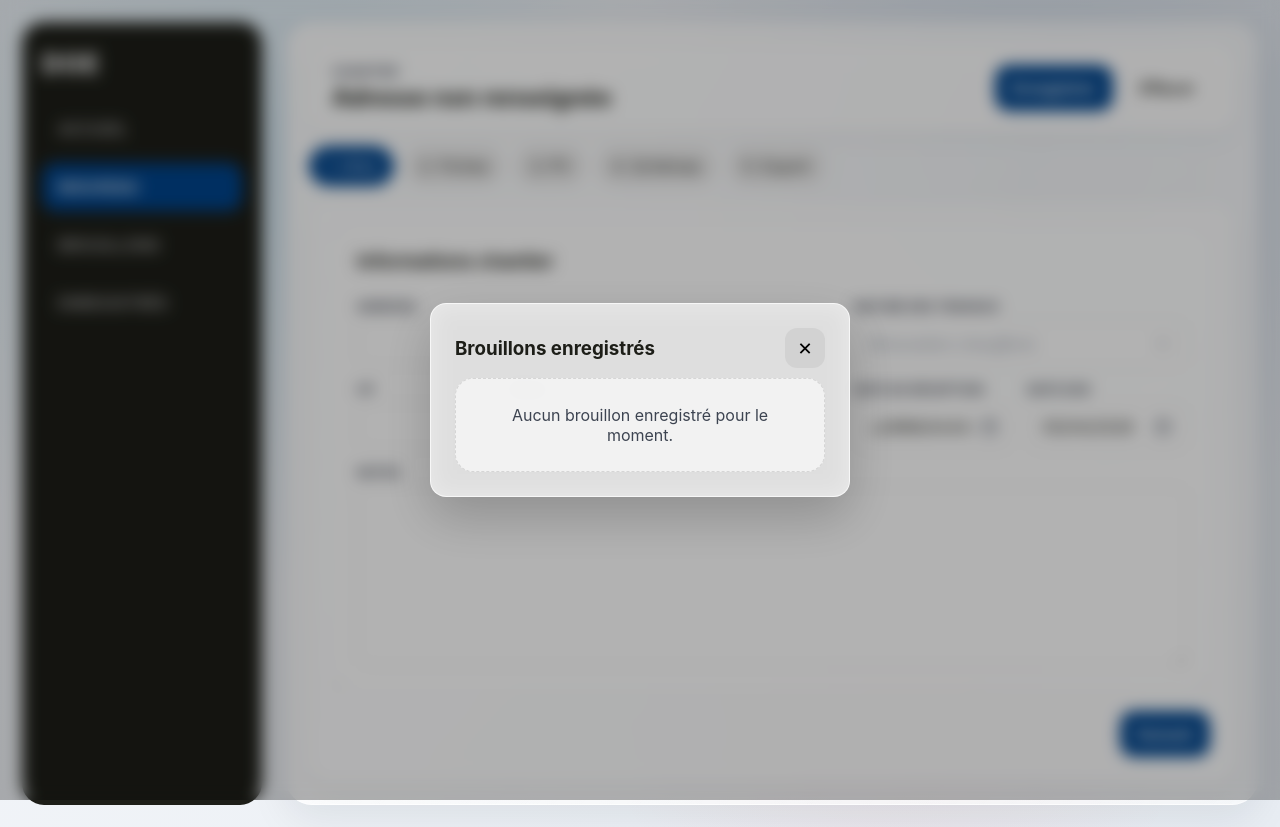
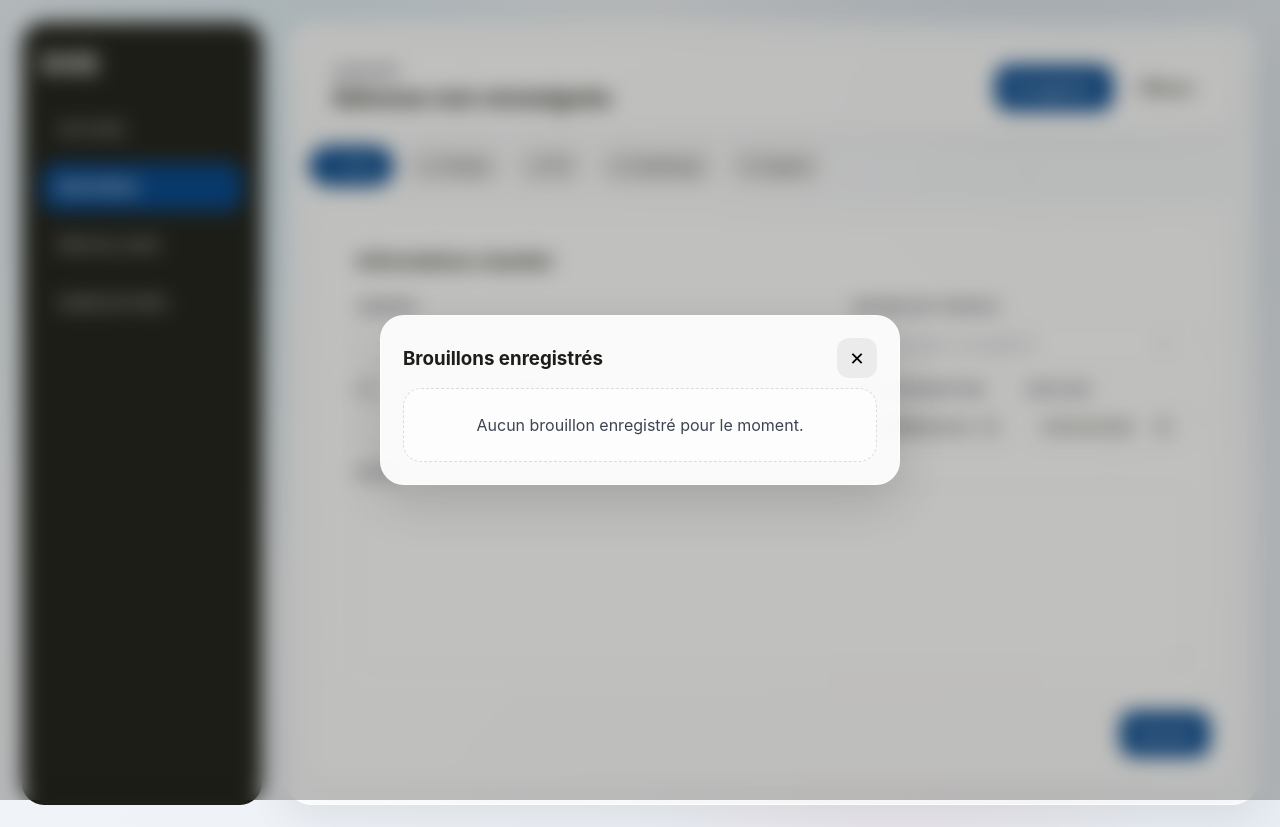
Before and after one commit to marina-hdi/sopo-doe, a website: page v2/index.html in a window 1280 px wide. Both pictures are taken after a click on the button "BROUILLONS". Drawn offline with nearby package versions, Linux system fonts and the light colour scheme.

Commit message:
Update styles.css

```diff
--- a/v2/styles.css
+++ b/v2/styles.css
@@ -1082,12 +1082,14 @@ button {
 }
 
 .modal-card {
-    width: min(760px, 100%);
+    width: min(520px, 100%);
     max-height: 80vh;
     overflow: auto;
+
     border-radius: 24px;
-    background: rgba(255,255,255,0.88);
+    background: rgba(255,255,255,0.92); /* more readable */
     border: 1px solid rgba(255,255,255,0.7);
+
     box-shadow: 0 18px 50px rgba(0,0,0,0.14);
     padding: 22px;
 }
@@ -1182,41 +1184,6 @@ button {
     background: rgba(255,255,255,0.6);
     border: 1px dashed rgba(171,171,171,0.4);
     border-radius: 18px;
-}
-
-/* ===== MODAL ===== */
-
-.modal {
-  position: fixed;
-  inset: 0;
-  z-index: 9999;
-}
-
-.modal.hidden {
-  display: none;
-}
-
-/* backdrop blur */
-.modal-backdrop {
-  position: absolute;
-  inset: 0;
-  backdrop-filter: blur(8px);
-  background: rgba(0,0,0,0.3);
-}
-
-/* card */
-.modal-card {
-  position: relative;
-  width: 420px;
-  max-width: 90%;
-  margin: 10vh auto;
-  padding: 24px;
-
-  background: rgba(255,255,255,0.75);
-  backdrop-filter: blur(12px);
-
-  border-radius: 16px;
-  box-shadow: 0 20px 50px rgba(0,0,0,0.2);
 }
 
 /* header */
```
